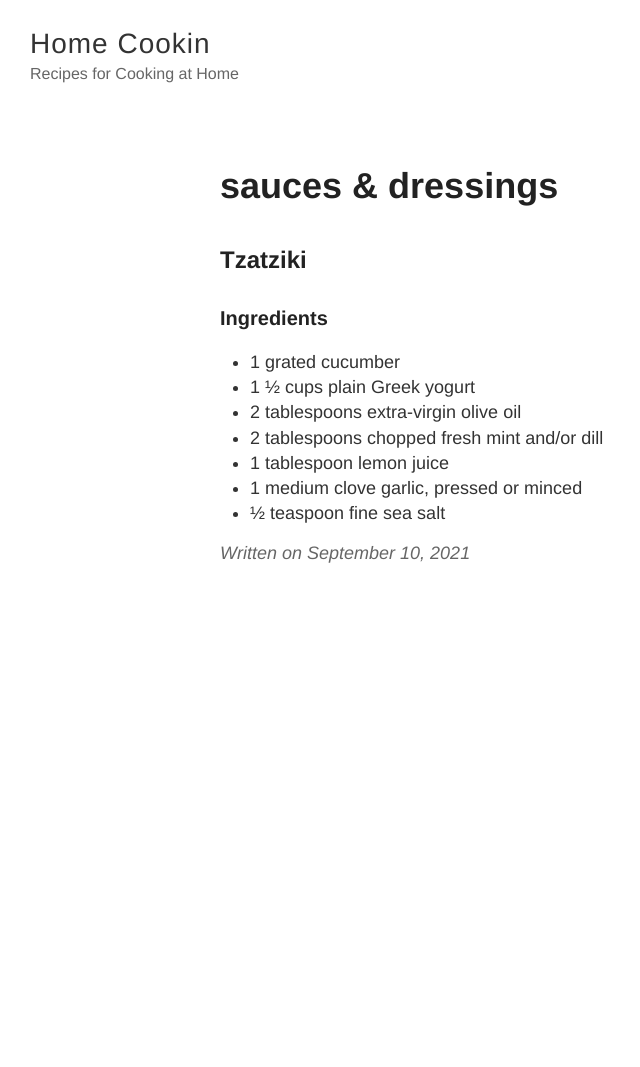
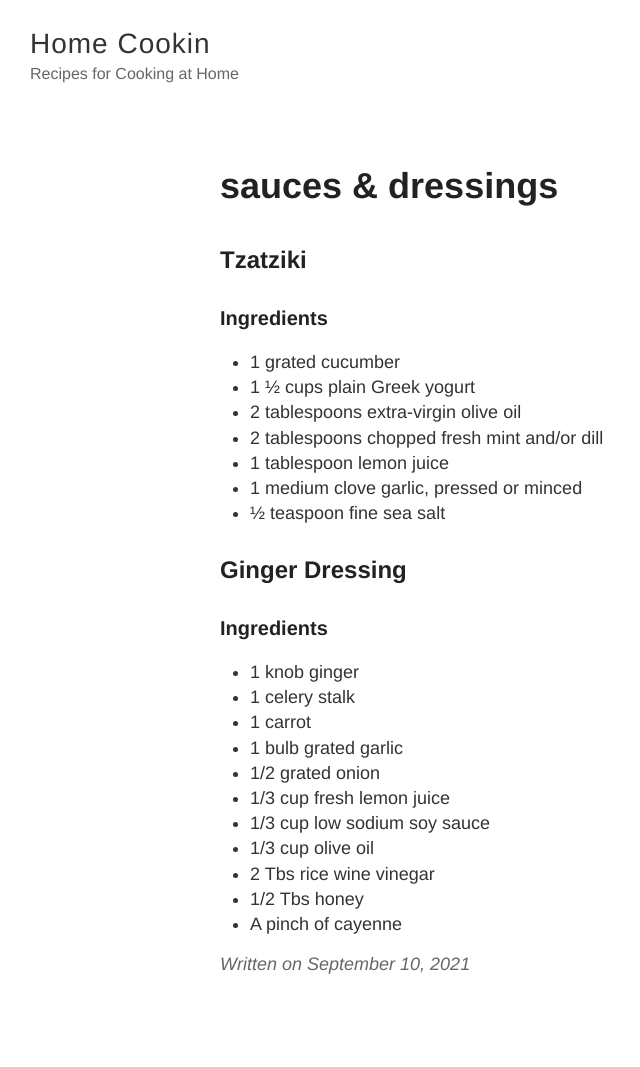
Before and after one commit to skelleyboy/cookin, a Jekyll site: the page built from _posts/2021-09-10-sauces-dressings.md, in a window 1280 px wide. Shown: the whole page, without its empty margins (0-640 px from the left). Built offline with Jekyll 4.4.1, drawn with Linux system fonts in a browser that asks for light colours; before the commit the page ends 900 px from its top, so only the background shows below that.

Commit message:
Update from Forestry.io skelleyboy updated _posts/2021-09-10-sauces-dressings.md

```diff
--- a/_posts/2021-09-10-sauces-dressings.md
+++ b/_posts/2021-09-10-sauces-dressings.md
@@ -14,3 +14,19 @@
 * 1 tablespoon lemon juice
 * 1 medium clove garlic, pressed or minced
 * ½ teaspoon fine sea salt
+
+## Ginger Dressing
+
+### Ingredients
+
+* 1 knob ginger
+* 1 celery stalk
+* 1 carrot
+* 1 bulb grated garlic
+* 1/2 grated onion
+* 1/3 cup fresh lemon juice
+* 1/3 cup low sodium soy sauce
+* 1/3 cup olive oil
+* 2 Tbs rice wine vinegar
+* 1/2 Tbs honey
+* A pinch of cayenne
```
